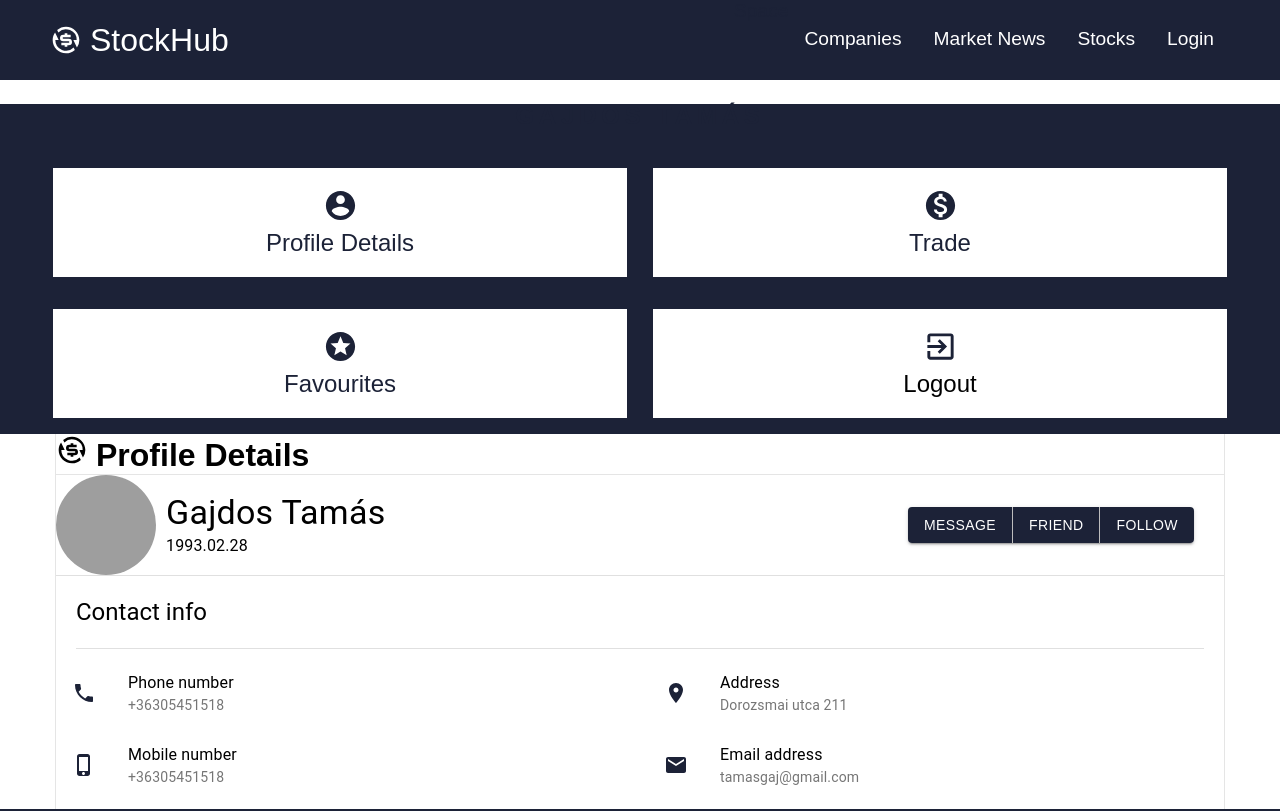
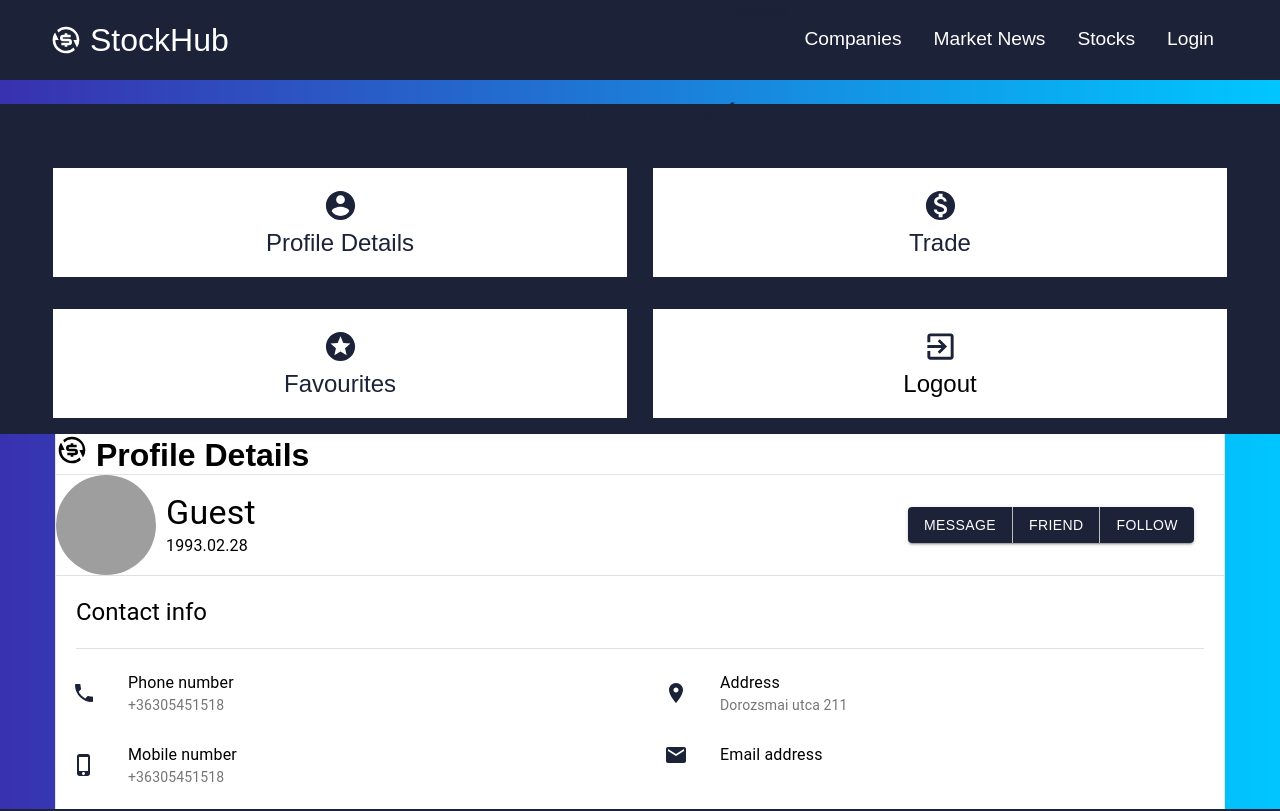
Before and after one commit to Kimyan099/StockHub, a React (Create React App) app in the folder stockhub/: page /newProfile/profileDetails in a window 1280 px wide. Shown: the top 811 px of the page. Built offline with nearby package versions, Linux system fonts and the light colour scheme; no server answers; grey boxes are pictures that could not be loaded.

Commit message:
profile connected to server

```diff
--- a/stockhub/src/App.js
+++ b/stockhub/src/App.js
@@ -9,7 +9,6 @@ import Stocks from './components/pages/Stocks/Stocks';
 import CompanyFinder from './components/pages/companies/Companies';
 import Footer from './components/pages/Footer/Footer';
 import DetailsPage from './components/pages/companies/DetailsPage';
-import Profile from './components/pages/ProfilePage/Profile';
 import ListNews from './components/pages/MarketNews/ListNews';
 import { NewsCollection } from './components/pages/MarketNews/NewsContext';
 import NewsDetailed from './components/pages/MarketNews/NewsDetailed';
--- a/stockhub/src/components/pages/HomePage/HeroSection.css
+++ b/stockhub/src/components/pages/HomePage/HeroSection.css
@@ -1,6 +1,10 @@
+body {
+  background: -webkit-linear-gradient(left, #3931af, #00c6ff);
+}
+
 .home__hero-section {
-    color: #fff;
-    padding: 50px 0;
+  color: #fff;
+  padding: 50px 0;
 }
 
 .home__hero-row {
@@ -20,8 +24,6 @@
 .list-item {
   margin: 100px;
 }
-
-
 
 .row {
   display: flex;
@@ -104,7 +106,6 @@ img {
 @media screen and (max-width: 768px) {
   .list-item {
     margin-left: 10px;
-
   }
 }
 
@@ -120,7 +121,6 @@ img {
     padding-bottom: 65px;
     margin-top: 200px;
     transition: all 1s ease;
-
   }
 
   .col {
--- a/stockhub/src/components/pages/ProfilePage/NewProfilePage/Client.jsx
+++ b/stockhub/src/components/pages/ProfilePage/NewProfilePage/Client.jsx
@@ -14,10 +14,13 @@ import PhoneIcon from '@material-ui/icons/Phone';
 import PhoneIphoneIcon from '@material-ui/icons/PhoneIphone';
 import EmailIcon from '@material-ui/icons/Email';
 import LocationOnIcon from '@material-ui/icons/LocationOn';
-import React from 'react';
+import React, {useContext} from 'react';
+import { UserContext } from "../Register/UserContext"
+
 
 const Client = (props) => {
     let profilePicture = "https://dynaimage.cdn.cnn.com/cnn/c_fill,g_auto,w_1200,h_675,ar_16:9/https%3A%2F%2Fcdn.cnn.com%2Fcnnnext%2Fdam%2Fassets%2F190423100153-01-charlie-the-otter-file.jpg";
+    const [name, setName, isLoggedIn, setIsLoggedIn, contextEmail, setContextEmail ] = useContext(UserContext);
 
 
     return (
@@ -26,7 +29,7 @@ const Client = (props) => {
           <div><Avatar src={profilePicture} alt="Gajdos Tamás" style={{width: '100px', height:'100px' , marginRight: 10, display: 'inline-block', verticalAlign: 'middle'}}/></div>
           <div>
             <Typography variant="h4" component="h2">
-              Gajdos Tamás
+              {name}
             </Typography>
             <Typography component="p">
               1993.02.28
@@ -88,7 +91,7 @@ const Client = (props) => {
                 </ListItemIcon>
                 <ListItemText
                   primary="Email address"
-                  secondary="tamasgaj@gmail.com"
+                  secondary={contextEmail}
                 />
               </ListItem>
             </List>
--- a/stockhub/src/components/pages/ProfilePage/NewProfilePage/ProfilePageStyle.css
+++ b/stockhub/src/components/pages/ProfilePage/NewProfilePage/ProfilePageStyle.css
@@ -7,7 +7,6 @@
     content: "Sorry, seems like your browser doesn't support display: grid. Below is the flexbox fallback.";
     display: block;
     padding: 2rem 2rem 0;
-    color: #ffffff;
     text-align: center;
   }
 }
--- a/stockhub/src/components/pages/ProfilePage/Register/LoginPage.jsx
+++ b/stockhub/src/components/pages/ProfilePage/Register/LoginPage.jsx
@@ -12,7 +12,7 @@ import { useForm } from "react-hook-form";
 const LoginPage = (props) => {
     const [email, setEmail] = useState("");
     const [password, setPassword] = useState("");
-    const [name, setName, isLoggedIn, setIsLoggedIn] = useContext(UserContext);
+    const [name, setName, isLoggedIn, setIsLoggedIn, contextEmail, setContextEmail ] = useContext(UserContext);
     const [route, setRoute] = useState("/login");
     const { handleSubmit, register, errors } = useForm();
 
@@ -24,6 +24,7 @@ const LoginPage = (props) => {
           console.log(response.data);
           if (response.data != ""){
             setName(response.data);
+            setContextEmail(email);
             setIsLoggedIn(true);
           }
         })
--- a/stockhub/src/components/pages/ProfilePage/Register/UserContext.jsx
+++ b/stockhub/src/components/pages/ProfilePage/Register/UserContext.jsx
@@ -5,13 +5,13 @@ import axios from "axios";
 export const UserContext = createContext();
 
 export const CurrentUser = (props) => {
-  const [email, setEmail] = useState("");
+  const [contextEmail, setContextEmail] = useState("");
   const [name, setName] = useState("Guest");
   const [isLoggedIn, setIsLoggedIn] = useState(false);
 
 
   return (
-    <UserContext.Provider value={[name, setName, isLoggedIn, setIsLoggedIn]}>
+    <UserContext.Provider value={[name, setName, isLoggedIn, setIsLoggedIn, contextEmail, setContextEmail,]}>
       {props.children}
     </UserContext.Provider>
   );
```
